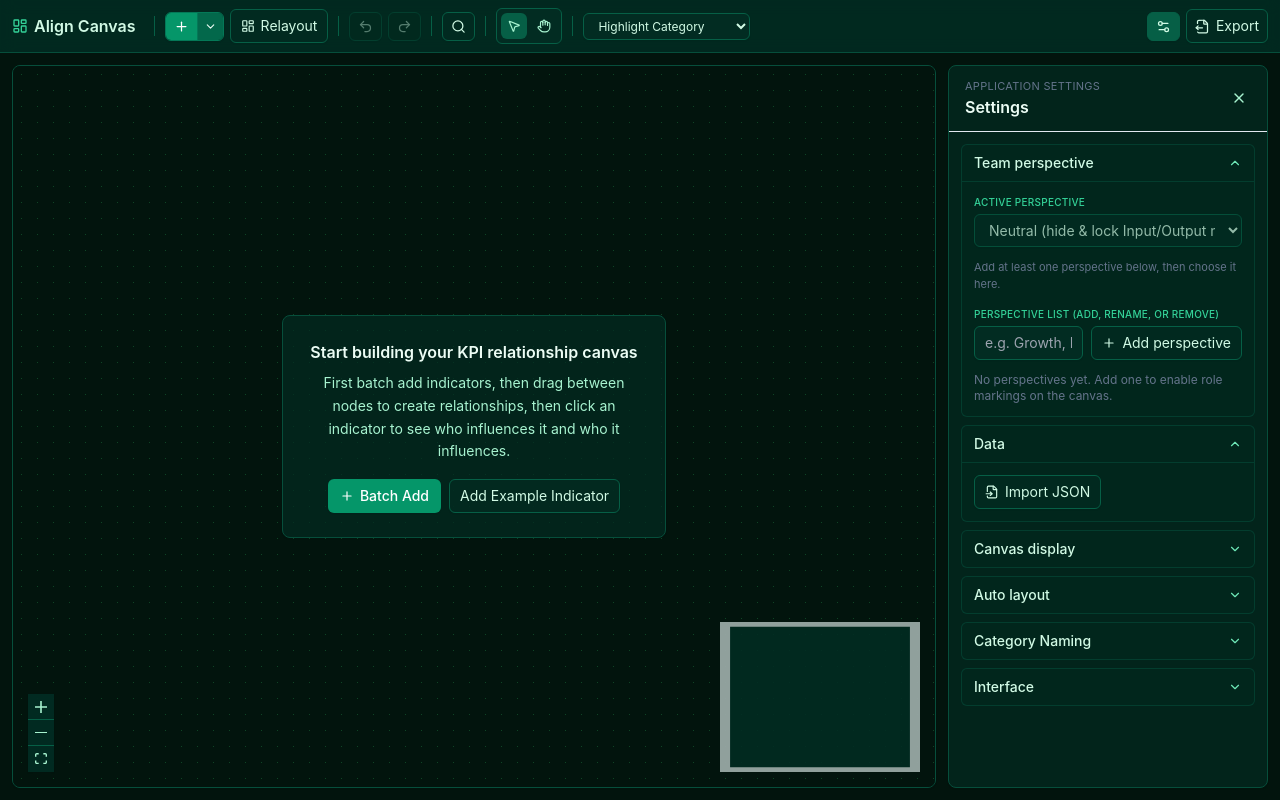
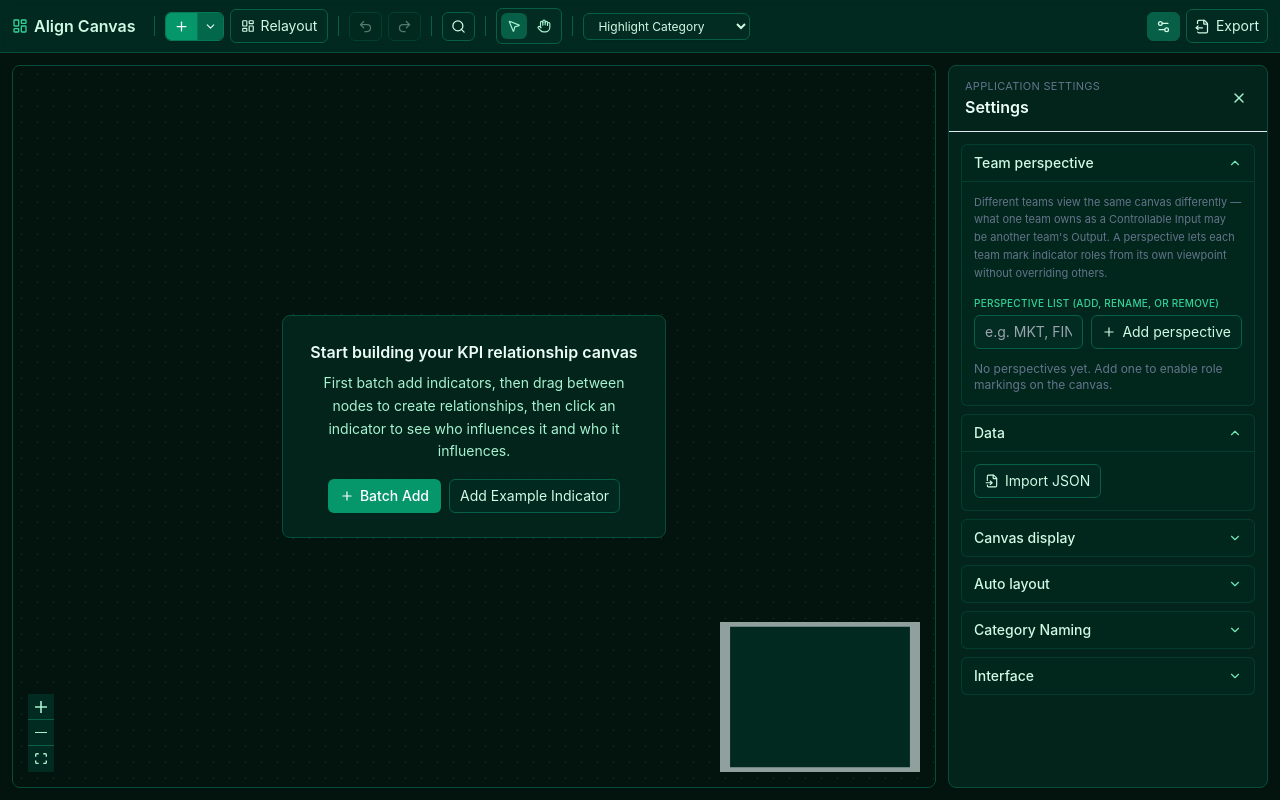
Before and after one commit to bobchao/align-canvas, a React (Vite) app: page / in a window 1280 px wide. Both pictures are taken after a click on the button 1163 px from the left and 26 px from the top of the page. Built offline with nearby package versions, Linux system fonts and the light colour scheme.

Commit message:
feat: move perspective switcher to toolbar
Co-authored-by: Cursor <cursoragent@cursor.com>

```diff
--- a/src/i18n/locales/en.json
+++ b/src/i18n/locales/en.json
@@ -63,7 +63,8 @@
       "exported": "Exported JSON",
       "relayout": "Layout refreshed"
     },
-    "metricPerspectiveBadge": "Perspective: {{name}}"
+    "metricPerspectiveNeutral": "Neutral (no perspective)",
+    "metricPerspectiveSelectTitle": "Switch perspective"
   },
   "inspector": {
     "noSelection": "No indicator selected",
@@ -195,12 +196,9 @@
       "interface": "Interface"
     },
     "perspectiveSectionTitle": "Team perspective",
-    "activePerspectiveSelect": "Active perspective",
-    "neutralPerspective": "Neutral (hide & lock Input/Output markings)",
-    "perspectiveEditingHint": "You're viewing and editing markings for the perspective selected above. Switch perspective to see another team's labels.",
-    "perspectiveNeutralWhenEmpty": "Add at least one perspective below, then choose it here.",
+    "perspectiveSectionIntro": "Different teams view the same canvas differently — what one team owns as a Controllable Input may be another team's Output. A perspective lets each team mark indicator roles from its own viewpoint without overriding others.",
     "perspectiveDefinitions": "Perspective list (add, rename, or remove)",
-    "newPerspectivePlaceholder": "e.g. Growth, Fleet, BD…",
+    "newPerspectivePlaceholder": "e.g. MKT, FIN…",
     "addPerspective": "Add perspective",
     "noPerspectivesYet": "No perspectives yet. Add one to enable role markings on the canvas.",
     "perspectiveOnboardingToast": "Perspective mode on: Input/Output edits apply only to the perspective you chose. Switch perspective to edit another.",
--- a/src/i18n/locales/zh-TW.json
+++ b/src/i18n/locales/zh-TW.json
@@ -63,7 +63,8 @@
       "exported": "已匯出 JSON",
       "relayout": "已重新排版"
     },
-    "metricPerspectiveBadge": "視角：{{name}}"
+    "metricPerspectiveNeutral": "無特別視角",
+    "metricPerspectiveSelectTitle": "切換視角"
   },
   "inspector": {
     "noSelection": "尚未選取指標",
@@ -195,12 +196,9 @@
       "interface": "介面"
     },
     "perspectiveSectionTitle": "部門／視角",
-    "activePerspectiveSelect": "目前使用的視角",
-    "neutralPerspective": "不偏不倚（不顯示或編輯標記）",
-    "perspectiveEditingHint": "您正在檢視與編輯目前視角專屬的標記；切換視角後，畫面會顯示該視角的結果。",
-    "perspectiveNeutralWhenEmpty": "尚未建立任何視角。請先在下方新增視角，再在這裡選定。",
+    "perspectiveSectionIntro": "同一份 Canvas 上，不同部門對「自己可以施力的 Controllable Input」與「結果型的 Output」會有不同判定。視角讓每個部門以自己的角度標記每個指標的角色，彼此獨立保存、互不覆蓋。",
     "perspectiveDefinitions": "視角清單（可新增、重新命名或刪除）",
-    "newPerspectivePlaceholder": "例如：Growth、Fleet、BD…",
+    "newPerspectivePlaceholder": "例如：MKT、FIN…",
     "addPerspective": "新增視角",
     "noPerspectivesYet": "尚無視角。新增後即可在工具列看到目前狀態，並於畫布標記指標。",
     "perspectiveOnboardingToast": "已啟用視角標記：接下來的 Input/Output 只會套用到您剛選定的視角；其他視角需切換後另行編輯。",
--- a/src/panels/SettingsPanel.tsx
+++ b/src/panels/SettingsPanel.tsx
@@ -25,7 +25,6 @@ const SUPPORTED_LANGUAGES = [
   { code: 'zh-TW', label: '繁體中文' },
 ] as const;
 
-const PERSPECTIVE_ONBOARD_LS_KEY = 'align-canvas-perspective-onboarding-toast';
 const SECTION_LS_PREFIX = 'align-canvas-settings-collapsed:';
 
 type SectionId =
@@ -103,7 +102,6 @@ export function SettingsPanel({ onClose, onImportChoice }: Props) {
   const addPerspective = useGraphStore((s) => s.addPerspective);
   const renamePerspective = useGraphStore((s) => s.renamePerspective);
   const removePerspective = useGraphStore((s) => s.removePerspective);
-  const setActivePerspectiveId = useGraphStore((s) => s.setActivePerspectiveId);
   const colorNames = useGraphStore((s) => s.colorNames);
   const setColorName = useGraphStore((s) => s.setColorName);
   const [colorNameDrafts, setColorNameDrafts] = useState<Record<string, string>>({});
@@ -112,21 +110,6 @@ export function SettingsPanel({ onClose, onImportChoice }: Props) {
   const [nameDraftByPerspectiveId, setNameDraftByPerspectiveId] = useState<Record<string, string>>(
     {},
   );
-
-  const handleActivePerspectiveChange = (value: string) => {
-    const nextId = value === '' ? null : value;
-    const prevId = preferences.activePerspectiveId;
-    setActivePerspectiveId(nextId);
-    if (
-      nextId &&
-      prevId == null &&
-      typeof window !== 'undefined' &&
-      !localStorage.getItem(PERSPECTIVE_ONBOARD_LS_KEY)
-    ) {
-      toast('info', t('settings.perspectiveOnboardingToast'));
-      localStorage.setItem(PERSPECTIVE_ONBOARD_LS_KEY, '1');
-    }
-  };
 
   const handleTryAddPerspective = () => {
     const created = addPerspective(newPerspectiveName);
@@ -176,27 +159,9 @@ export function SettingsPanel({ onClose, onImportChoice }: Props) {
 
       <div className="flex-1 space-y-2 overflow-y-auto p-3">
         <CollapsibleSection id="perspectives" title={t('settings.perspectiveSectionTitle')}>
-          <label className="label !mb-1 !text-[10px]">{t('settings.activePerspectiveSelect')}</label>
-          <select
-            className="input mb-3"
-            value={preferences.activePerspectiveId ?? ''}
-            onChange={(e) => handleActivePerspectiveChange(e.target.value)}
-            disabled={perspectives.length === 0}
-          >
-            <option value="">{t('settings.neutralPerspective')}</option>
-            {perspectives.map((p) => (
-              <option key={p.id} value={p.id}>{p.name}</option>
-            ))}
-          </select>
-          {preferences.activePerspectiveId ? (
-            <p className="mb-3 rounded-md border border-emerald-800/70 bg-emerald-950/50 px-2 py-1.5 text-[11px] leading-relaxed text-emerald-200/90">
-              {t('settings.perspectiveEditingHint')}
-            </p>
-          ) : perspectives.length === 0 ? (
-            <p className="mb-3 text-[11px] leading-relaxed text-slate-500 dark:text-slate-400">
-              {t('settings.perspectiveNeutralWhenEmpty')}
-            </p>
-          ) : null}
+          <p className="mb-3 text-[11px] leading-relaxed text-slate-500 dark:text-slate-400">
+            {t('settings.perspectiveSectionIntro')}
+          </p>
 
           <div className="label !mb-1 !text-[10px]">{t('settings.perspectiveDefinitions')}</div>
           <div className="mb-3 flex gap-2">
--- a/src/panels/Toolbar.tsx
+++ b/src/panels/Toolbar.tsx
@@ -54,8 +54,23 @@ export function Toolbar({
   const updateKpiPosition = useGraphStore((s) => s.updateKpiPosition);
   const highlightCategoryColor = useGraphStore((s) => s.highlightCategoryColor);
   const setHighlightCategory = useGraphStore((s) => s.setHighlightCategory);
+  const setActivePerspectiveId = useGraphStore((s) => s.setActivePerspectiveId);
   const colorNames = useGraphStore((s) => s.colorNames);
   const openSearch = useGraphStore((s) => s.openSearch);
+
+  const handleActivePerspectiveChange = (nextId: string | null) => {
+    const prevId = preferences.activePerspectiveId;
+    setActivePerspectiveId(nextId);
+    if (
+      nextId &&
+      prevId == null &&
+      typeof window !== 'undefined' &&
+      !localStorage.getItem('align-canvas-perspective-onboarding-toast')
+    ) {
+      toast('info', t('settings.perspectiveOnboardingToast'));
+      localStorage.setItem('align-canvas-perspective-onboarding-toast', '1');
+    }
+  };
 
   const handleExport = () => {
     if (kpis.length === 0) {
@@ -231,16 +246,24 @@ export function Toolbar({
         </select>
       </label>
 
-      {preferences.activePerspectiveId ? (
+      {perspectives.length > 0 ? (
         <>
           <div className="mx-1 h-5 w-px bg-emerald-800" aria-hidden />
-          <span className="inline-flex max-w-[280px] items-center truncate rounded-full border border-emerald-700 bg-emerald-900/70 px-2 py-1 text-[11px] font-medium text-emerald-100">
-            {t('toolbar.metricPerspectiveBadge', {
-              name:
-                perspectives.find((p) => p.id === preferences.activePerspectiveId)
-                  ?.name ?? preferences.activePerspectiveId,
-            })}
-          </span>
+          <label className="flex items-center gap-1.5 text-xs text-emerald-200 whitespace-nowrap">
+            <select
+              className="input !w-auto !min-w-[160px] !py-1 !pr-7 text-xs"
+              value={preferences.activePerspectiveId ?? ''}
+              onChange={(e) => handleActivePerspectiveChange(e.target.value || null)}
+              title={t('toolbar.metricPerspectiveSelectTitle')}
+            >
+              <option value="">{t('toolbar.metricPerspectiveNeutral')}</option>
+              {perspectives.map((p) => (
+                <option key={p.id} value={p.id}>
+                  {p.name}
+                </option>
+              ))}
+            </select>
+          </label>
         </>
       ) : null}
 
```
